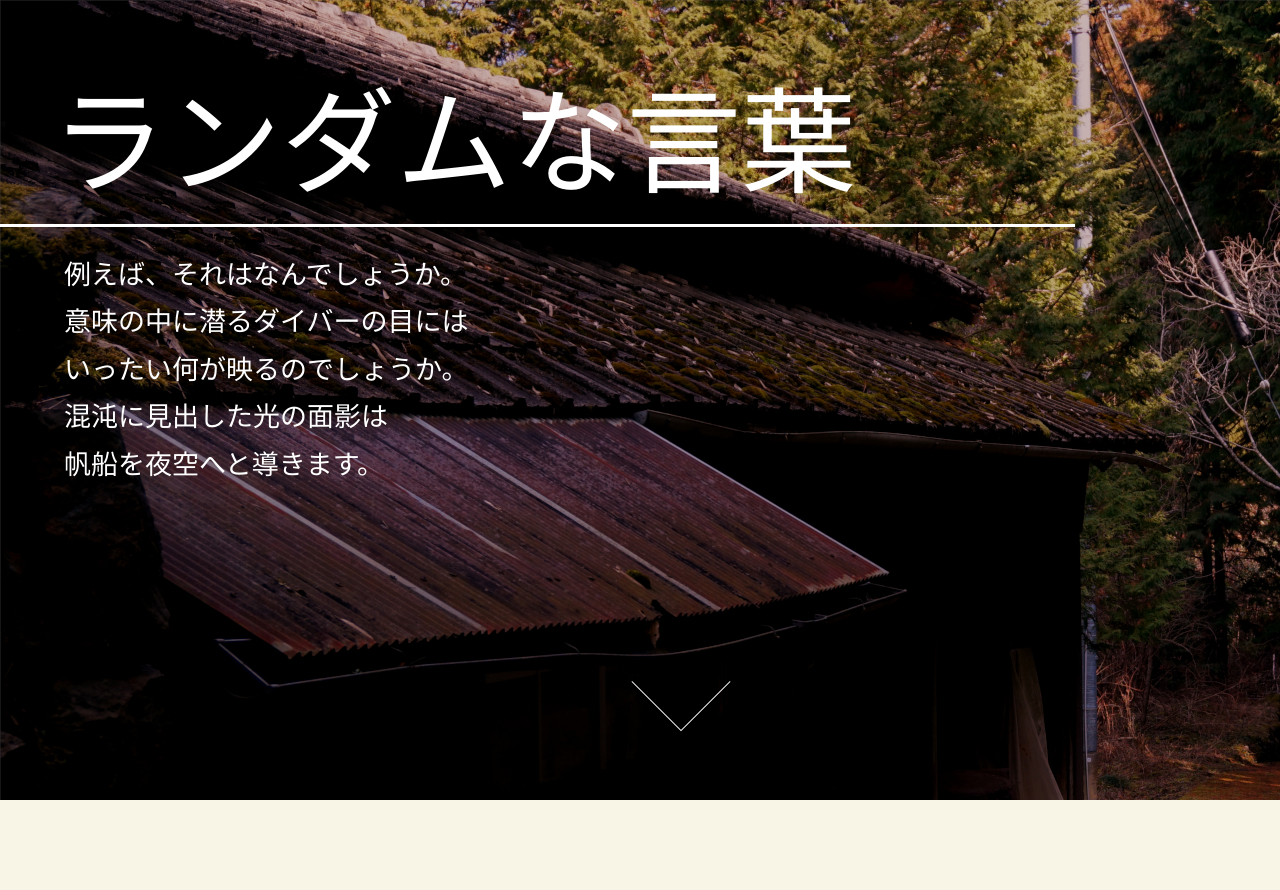
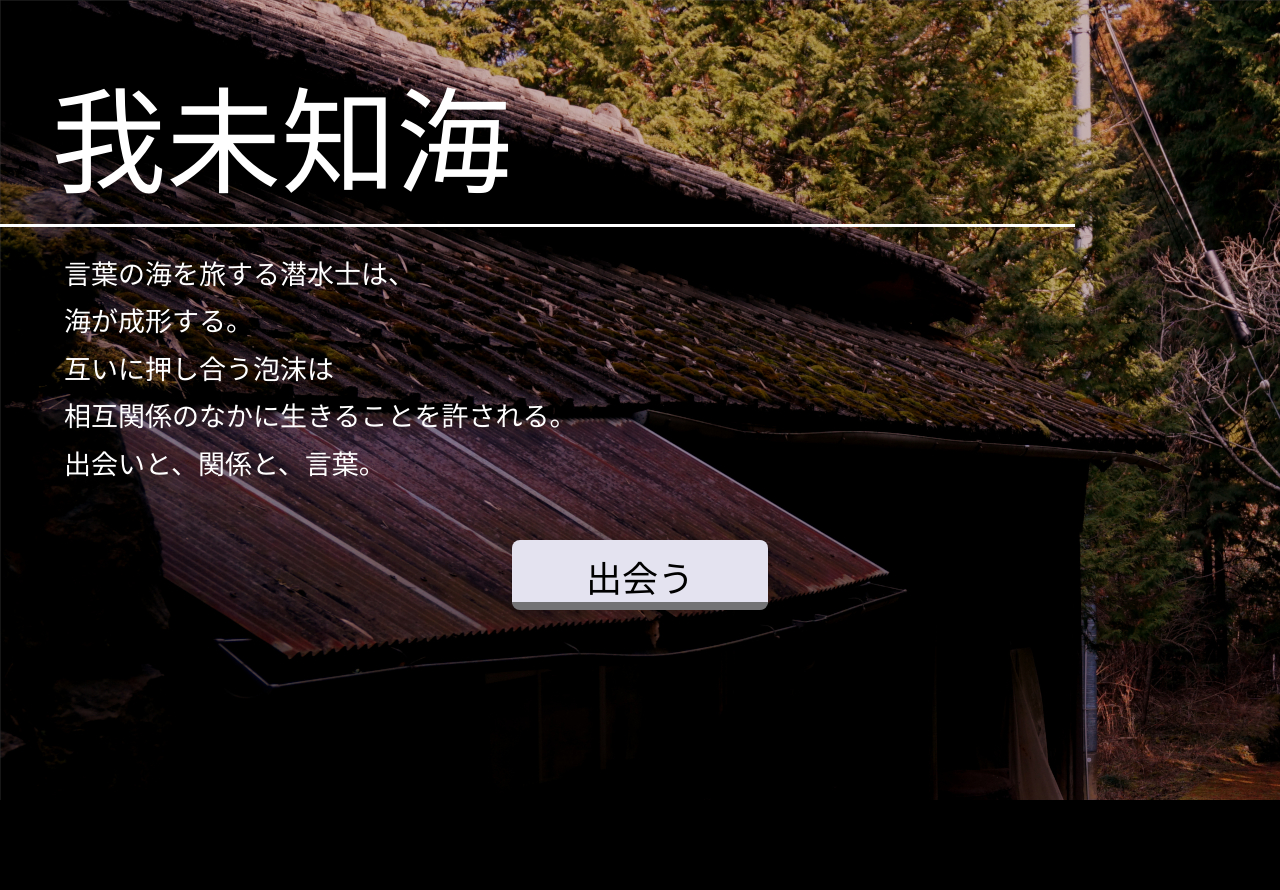
Before and after one commit to Tatmius/web2019-12-1, a Django app: template web2019_12_1/web2019/templates/index.html in a window 1280 px wide. After the commit the page ends 800 px from the top, so only its background shows below. Run offline with Django 3.2, Linux system fonts and the light colour scheme; the template is opened without the code that fills it, so the values that code supplies are empty; some libraries are stand-ins or nearby versions; some web fonts are replaced.

Commit message:
change buttom

```diff
--- a/web2019_12_1/web2019/static/css/style.css
+++ b/web2019_12_1/web2019/static/css/style.css
@@ -40,53 +40,32 @@ p{
 
 
 .scroll{
-    position: absolute;
-    height:70px;
-    width: 70px;
-    left:50%;
-    bottom:10%;
-    margin:6px;
-    border-left: 1px solid #fff;
-    border-bottom: 1px solid #fff;
-    -webkit-transform: rotate(-45deg);
-    transform:rotate(-45deg);
-    -webkit-animation: sdb 2s infinite;
-    animation: sdb 2s infinite;
-    box-sizing:border-box;
+    text-decoration: none;
+    margin:50px 40vw 0vh 40vw;
+    padding: 10px 5vw 0vh 5vw;
+    background-color: #e4e3f0;
+    display: inline-block;
+    width: 10vw;
+    text-align: center;
+    font-size: 36px;
+    color: black;
+    border-radius: 8px;
+    border-bottom: 8px solid #737375;
 }
 
 .scroll:hover{
-    border-left: 3px solid #fff;
-    border-bottom: 3px solid #fff;
+    background-color: white;
+    color: #140666;
 }
 
-@-webkit-keyframes sdb{
-	0%{
-		-webkit-transform: rotate(-45ged) translate(0,0);
-	}
-	20%{
-		-webkit-transform: rotate(-45deg) translate(-10px,10px);
-	}
-	40%{
-		-webkit-transform: rotate(-45deg) translate(0,0);
-	}
-}
-
-@keyframes sdb{
-	0%{
-		transform: rotate(-45deg) translate(0,0);
-	}
-	20%{
-		transform: rotate(-45deg) translate(-10px,10px);
-	}
-	40%{
-		transform: rotate(-45deg) translate(0,0);
-	}
+.scroll:active{
+        transform: translateY(4px);
+        border-bottom: none;
 }
 
 #section02{
     width:100vw;
-    background-color: #f8f4e6;
+    background-color: #ecd0ab;
 }
 
 .bookTitle{
@@ -98,7 +77,7 @@ p{
 
 .main_text{
     width: 80vw;
-    background-color: #f8f4e6;
+    background-color: #ecd0ab;
     margin-left: 5%;
     margin-right: 15%;
     font-family: hannari;
--- a/web2019_12_1/web2019/static/js/script.js
+++ b/web2019_12_1/web2019/static/js/script.js
@@ -1,3 +1,6 @@
+document.getElementById("section02").style.display ="none";
+
 function scrolldown() {
+    getElementById("section02").style.display = 'block';
     window.scrollTo(0,100);
 }
--- a/web2019_12_1/web2019/templates/index.html
+++ b/web2019_12_1/web2019/templates/index.html
@@ -15,16 +15,16 @@
     <section id="section01">
 
         <div class="title">
-            <p>ランダムな言葉</p>
+            <p>我未知海</p>
         </div>
         <div class="preface">
-            <p>例えば、それはなんでしょうか。</p>
-            <p>意味の中に潜るダイバーの目には</p>
-            <p>いったい何が映るのでしょうか。</p>
-            <p>混沌に見出した光の面影は</p>
-            <p>帆船を夜空へと導きます。</p>
+            <p>言葉の海を旅する潜水士は、</p>
+            <p>海が成形する。</p>
+            <p>互いに押し合う泡沫は</p>
+            <p>相互関係のなかに生きることを許される。</p>
+            <p>出会いと、関係と、言葉。</p>
         </div>
-        <a class="scroll" href="#section02"></a>
+        <a class="scroll" href="#section02">出会う</a>
     </section>
     <section id="section02">
         <div class="bookTitle">
--- a/web2019_12_1/web2019/views.py
+++ b/web2019_12_1/web2019/views.py
@@ -7,9 +7,8 @@ import web2019.models as models
 
 
 
-
-
 def viewFunction(request):
+  que=request.POST.get("pushed")
   template_name = "index.html"
   soup=models.random_scrape()
   mainText=models.getMainText(soup)
```
